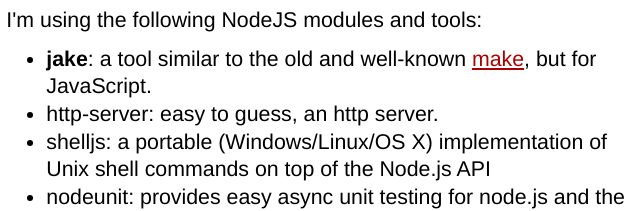
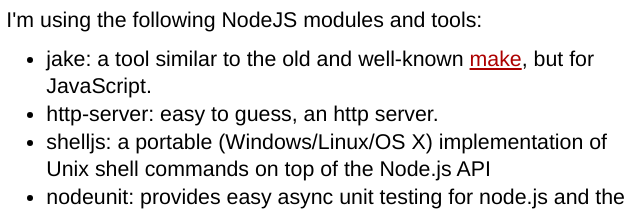
Before and after one commit to rchavarria/weewikipaint, a website: page src/client/index.html in a window 1280 px wide. Shown: the part 756-967 px from the top of the page, 263-903 px from the left. Drawn offline with Linux system fonts and the light colour scheme; files whose address does not match are found by name.

Commit message:
remove 'strong' tags

```diff
--- a/src/client/index.html
+++ b/src/client/index.html
@@ -181,7 +181,7 @@
             </p>
             <p>I'm using the following NodeJS modules and tools:</p>
             <ul>
-                <li><strong>jake</strong>: a tool similar to the old and well-known <a href="https://www.gnu.org/software/make/">make</a>, but for JavaScript.</li>
+                <li>jake: a tool similar to the old and well-known <a href="https://www.gnu.org/software/make/">make</a>, but for JavaScript.</li>
                 <li>http-server: easy to guess, an http server.</li>
                 <li>shelljs: a portable (Windows/Linux/OS X) implementation of Unix shell commands on top of the Node.js API</li>
                 <li>nodeunit: provides easy async unit testing for node.js and the browser.</li>
```
Also changed, not shown: generated/build/client/_test_bundle.js, generated/build/client/index.html.
